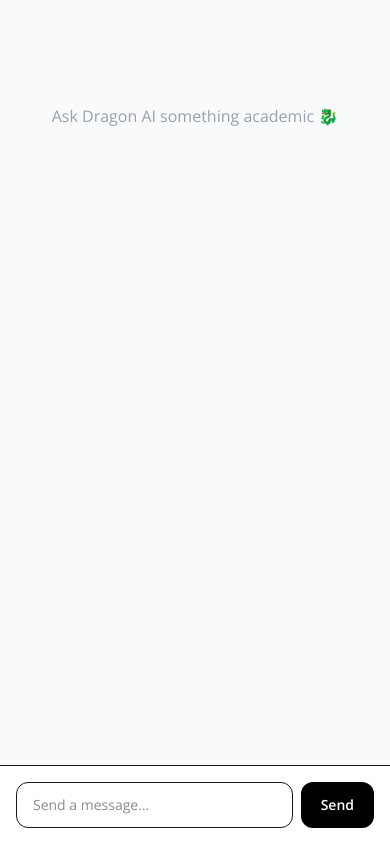
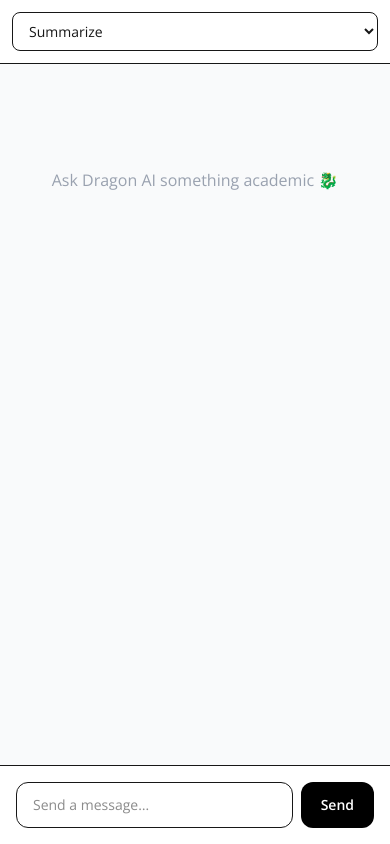
Before and after one commit to henzzz333/DragonAI, a Next.js app: page / in a window 390 px wide. Built offline with nearby package versions, Linux system fonts and the light colour scheme.

Commit message:
Make AI mode selector mobile-compatible

```diff
--- a/src/app/page.tsx
+++ b/src/app/page.tsx
@@ -34,11 +34,7 @@
   async function sendMessage() {
     if (!input.trim() || loading) return;
 
-    const userMessage: Message = {
-      role: "user",
-      content: input,
-    };
-
+    const userMessage: Message = { role: "user", content: input };
     setMessages((prev) => [...prev, userMessage]);
     setInput("");
     setLoading(true);
@@ -55,12 +51,13 @@
 
       const data = await res.json();
 
-      const aiMessage: Message = {
-        role: "assistant",
-        content: data.reply || "No response.",
-      };
-
-      setMessages((prev) => [...prev, aiMessage]);
+      setMessages((prev) => [
+        ...prev,
+        {
+          role: "assistant",
+          content: data.reply || "No response.",
+        },
+      ]);
     } catch {
       setMessages((prev) => [
         ...prev,
@@ -76,7 +73,7 @@
 
   return (
     <main className="flex h-screen bg-gray-50">
-      {/* Sidebar */}
+      {/* DESKTOP SIDEBAR */}
       <aside className="hidden md:flex w-64 flex-col border-r bg-white p-4">
         <h1 className="text-xl font-bold mb-4">🐉 Dragon AI</h1>
 
@@ -98,9 +95,24 @@
         </p>
       </aside>
 
-      {/* Chat Area */}
+      {/* CHAT AREA */}
       <section className="flex flex-1 flex-col">
-        {/* Messages */}
+        {/* MOBILE MODE SELECTOR */}
+        <div className="md:hidden border-b bg-white p-3">
+          <select
+            value={mode}
+            onChange={(e) => setMode(e.target.value)}
+            className="w-full border rounded-lg px-3 py-2 text-sm"
+          >
+            {MODES.map((m) => (
+              <option key={m.value} value={m.value}>
+                {m.label}
+              </option>
+            ))}
+          </select>
+        </div>
+
+        {/* MESSAGES */}
         <div className="flex-1 overflow-y-auto px-4 py-6">
           {messages.length === 0 && (
             <div className="text-center text-gray-400 mt-20">
@@ -138,7 +150,7 @@
           <div ref={bottomRef} />
         </div>
 
-        {/* Input */}
+        {/* INPUT */}
         <div className="border-t bg-white p-4">
           <div className="max-w-4xl mx-auto flex gap-2">
             <textarea
```
